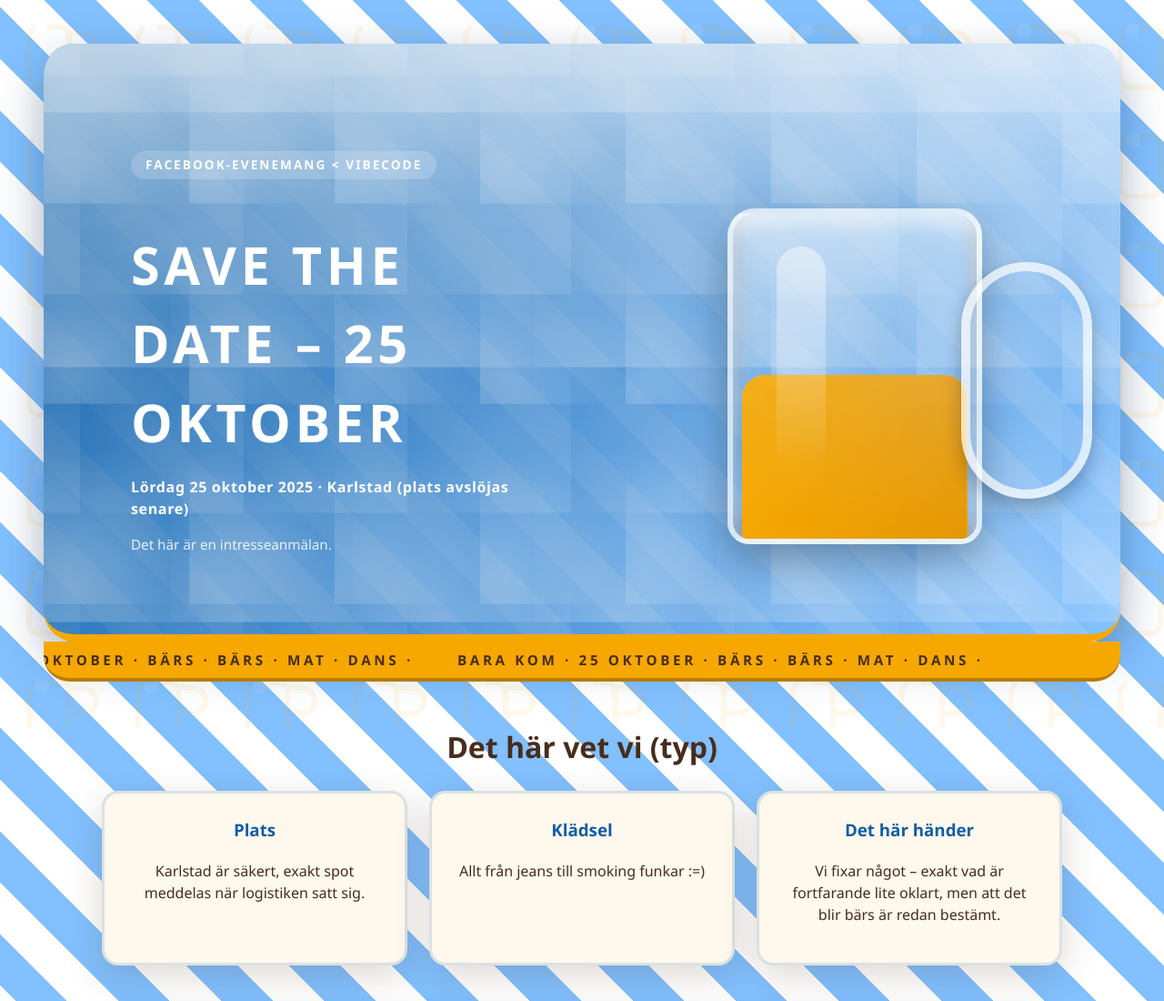
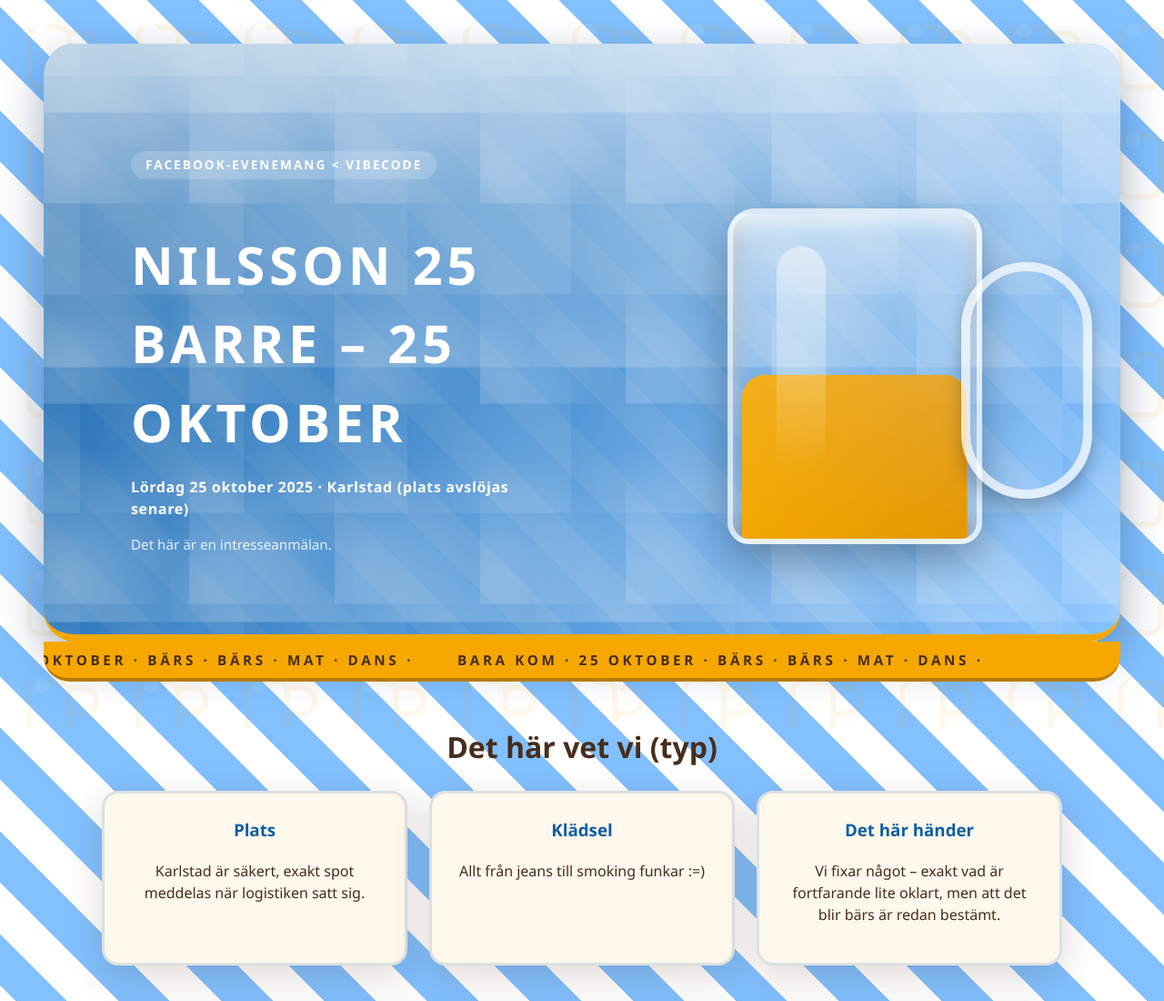
Before and after one commit to Ruffsrull/25bananer, a plain HTML site: page index.html in a window 1280 px wide. Shown: the top 1100 px of the page at 91% size. Drawn offline with Linux system fonts and the light colour scheme.

Commit message:
25 barre

```diff
--- a/index.html
+++ b/index.html
@@ -10,7 +10,7 @@
     <header class="hero">
         <div class="hero-text">
             <p class="topline">Facebook-evenemang < vibecode </p>
-            <h1>Save the Date – 25 Oktober</h1>
+            <h1>Nilsson 25 Barre – 25 Oktober</h1>
             <p class="date">Lördag 25 oktober 2025 · Karlstad (plats avslöjas senare)</p>
             <p class="subnote">Det här är en intresseanmälan.</p>
         </div>
```
